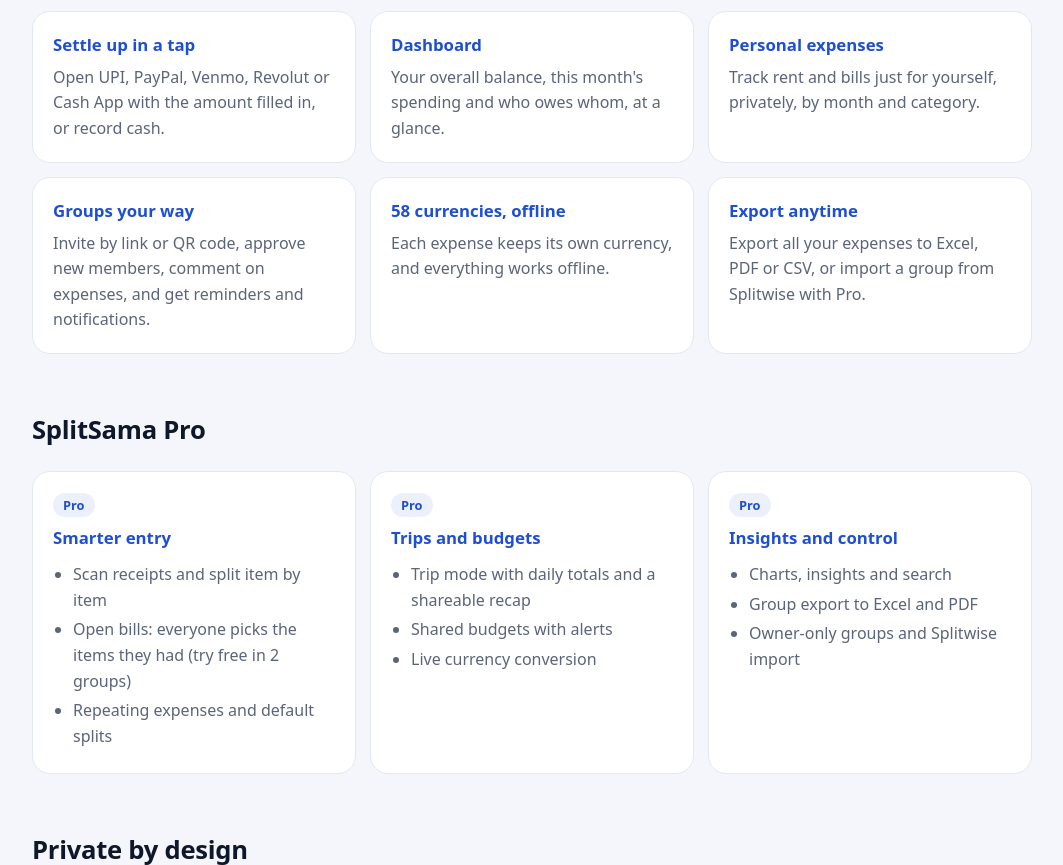
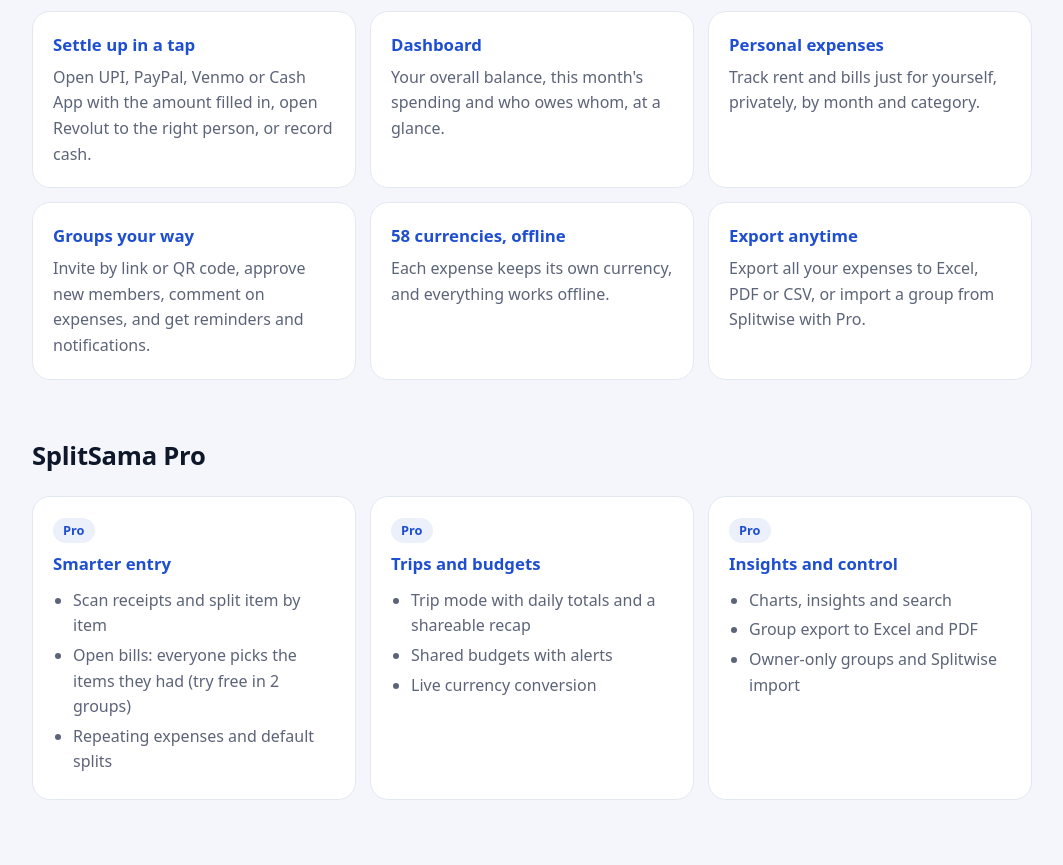
Before and after one commit to splitsama/splitsama.github.io, a plain HTML site: page index.html in a window 1280 px wide. Shown: the part 1173-2038 px from the top of the page, without its empty margins (108-1171 px from the left). Drawn offline with Linux system fonts and the light colour scheme.

Commit message:
Correct settle-up text for Revolut
Co-Authored-By: Claude Opus 5.5 <noreply@anthropic.com>

```diff
--- a/index.html
+++ b/index.html
@@ -59,7 +59,7 @@ footer a{color:var(--pri)}
     <div class="card"><h3>No caps, no ads</h3><p>Add as many expenses and groups as you like, every day.</p></div>
     <div class="card"><h3>Split any way</h3><p>Equally, by exact amounts, percentages, shares or adjustments, with several payers if needed.</p></div>
     <div class="card"><h3>Simplify debts</h3><p>SplitSama works out the fewest payments needed to settle up a whole group.</p></div>
-    <div class="card"><h3>Settle up in a tap</h3><p>Open UPI, PayPal, Venmo, Revolut or Cash App with the amount filled in, or record cash.</p></div>
+    <div class="card"><h3>Settle up in a tap</h3><p>Open UPI, PayPal, Venmo or Cash App with the amount filled in, open Revolut to the right person, or record cash.</p></div>
     <div class="card"><h3>Dashboard</h3><p>Your overall balance, this month's spending and who owes whom, at a glance.</p></div>
     <div class="card"><h3>Personal expenses</h3><p>Track rent and bills just for yourself, privately, by month and category.</p></div>
     <div class="card"><h3>Groups your way</h3><p>Invite by link or QR code, approve new members, comment on expenses, and get reminders and notifications.</p></div>
```
